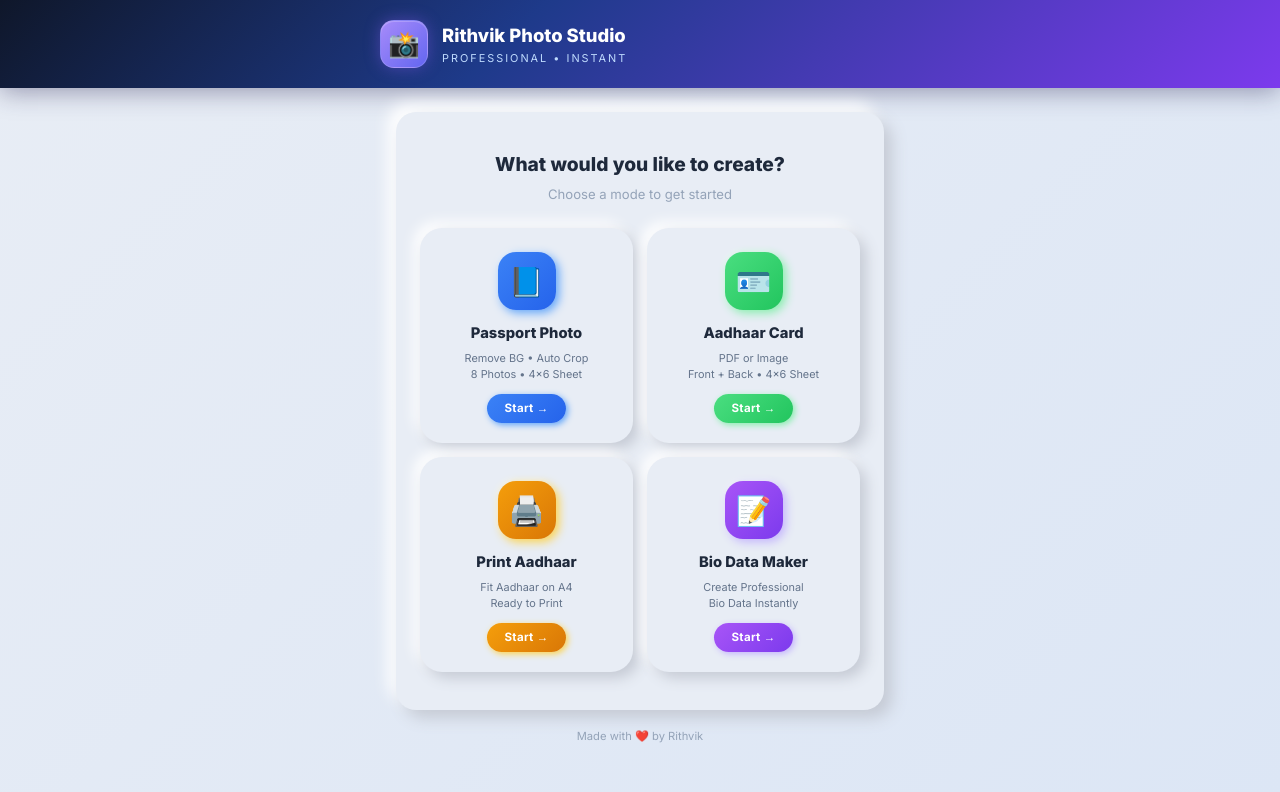
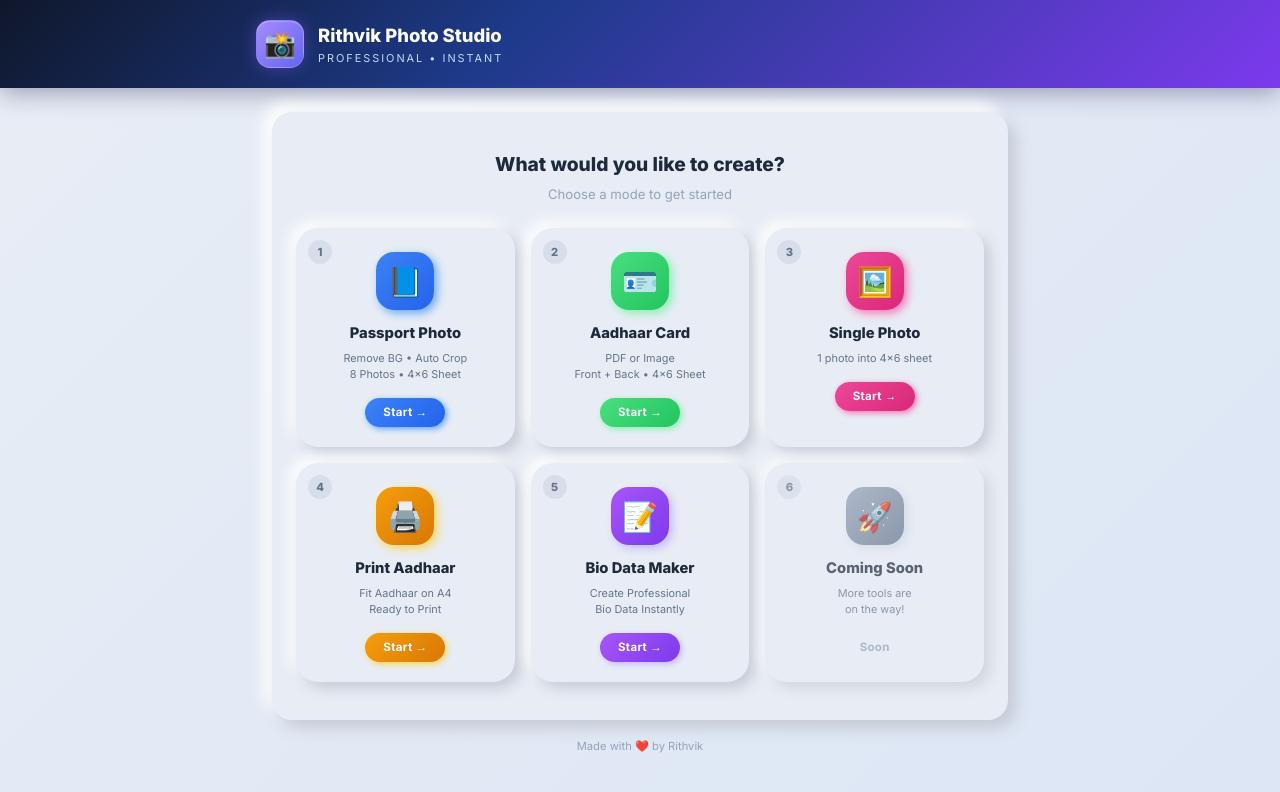
Before and after one commit to thesonukumar/rithvik-passport-photo-maker-ai, a React (Vite) app: page / in a window 1280 px wide. Shown: the top 792 px of the page. Built offline with nearby package versions, Linux system fonts and the light colour scheme.

Commit message:
introduced 1 more feature "single photo in 4X6 sheet"

```diff
--- a/src/App.jsx
+++ b/src/App.jsx
@@ -55,7 +55,7 @@ export default function App() {
 
       {/* Header */}
       <header className="header-gradient" style={{ padding: '20px 24px' }}>
-        <div style={{ maxWidth: '520px', margin: '0 auto', display: 'flex', alignItems: 'center', justifyContent: 'space-between' }}>
+        <div style={{ maxWidth: !mode ? '768px' : '520px', margin: '0 auto', display: 'flex', alignItems: 'center', justifyContent: 'space-between', transition: 'max-width 0.3s ease' }}>
           <div style={{ display: 'flex', alignItems: 'center', gap: '14px' }}>
             <div style={{
               width: '48px', height: '48px', borderRadius: '14px',
@@ -93,7 +93,7 @@ export default function App() {
         </div>
       </header>
 
-      <main style={{ maxWidth: '520px', margin: '0 auto', padding: '24px 16px', display: 'flex', flexDirection: 'column', gap: '18px' }}>
+      <main style={{ maxWidth: !mode ? '768px' : '520px', margin: '0 auto', padding: '24px 16px', display: 'flex', flexDirection: 'column', gap: '18px', transition: 'max-width 0.3s ease' }}>
 
         {/* HOME SCREEN */}
         {!mode && (
--- a/src/components/Home.jsx
+++ b/src/components/Home.jsx
@@ -16,6 +16,14 @@ const FEATURES = [
     glow: '#86efac',
   },
   {
+    id: 'single-photo',
+    icon: '🖼️',
+    title: 'Single Photo',
+    desc: '1 photo into 4×6 sheet',
+    gradient: 'linear-gradient(135deg, #ec4899, #db2777)',
+    glow: '#f472b6',
+  },
+  {
     id: 'aadhaar-a4',
     icon: '🖨️',
     title: 'Print Aadhaar',
@@ -30,6 +38,15 @@ const FEATURES = [
     desc: 'Create Professional\nBio Data Instantly',
     gradient: 'linear-gradient(135deg, #a855f7, #7c3aed)',
     glow: '#c4b5fd',
+  },
+  {
+    id: 'coming-soon',
+    icon: '🚀',
+    title: 'Coming Soon',
+    desc: 'More tools are\non the way!',
+    gradient: 'linear-gradient(135deg, #94a3b8, #64748b)',
+    glow: '#cbd5e1',
+    disabled: true,
   },
 ]
 
@@ -46,36 +63,58 @@ function Home({ onSelectMode }) {
         </p>
       </div>
 
-      {/* 2x2 Grid */}
+      {/* Grid */}
       <div style={{
         display: 'grid',
-        gridTemplateColumns: '1fr 1fr',
-        gap: '14px',
+        gridTemplateColumns: 'repeat(auto-fit, minmax(210px, 1fr))',
+        gap: '16px',
         width: '100%',
       }}>
-        {FEATURES.map((f) => (
+        {FEATURES.map((f, index) => (
           <button
             key={f.id}
-            onClick={() => onSelectMode(f.id)}
+            onClick={() => {
+              if (!f.disabled) onSelectMode(f.id)
+            }}
             style={{
+              position: 'relative',
               padding: '24px 12px 20px',
               background: '#e8edf5',
               borderRadius: '22px',
               boxShadow: '6px 6px 14px #c5cad4, -6px -6px 14px #ffffff',
-              border: 'none', cursor: 'pointer',
+              border: 'none',
+              cursor: f.disabled ? 'not-allowed' : 'pointer',
               display: 'flex', flexDirection: 'column',
               alignItems: 'center', gap: '12px',
               transition: 'all 0.25s ease',
+              opacity: f.disabled ? 0.7 : 1,
             }}
             onMouseEnter={e => {
+              if (f.disabled) return;
               e.currentTarget.style.transform = 'translateY(-4px)'
               e.currentTarget.style.boxShadow = `8px 8px 20px #c0c5cf, -8px -8px 20px #ffffff, 0 4px 20px ${f.glow}50`
             }}
             onMouseLeave={e => {
+              if (f.disabled) return;
               e.currentTarget.style.transform = 'translateY(0)'
               e.currentTarget.style.boxShadow = '6px 6px 14px #c5cad4, -6px -6px 14px #ffffff'
             }}
           >
+            {/* Number Badge */}
+            <div style={{
+              position: 'absolute',
+              top: '12px', left: '12px',
+              width: '24px', height: '24px',
+              borderRadius: '50%',
+              background: 'rgba(148, 163, 184, 0.2)',
+              color: '#64748b',
+              fontSize: '0.7rem',
+              fontWeight: 800,
+              display: 'flex', alignItems: 'center', justifyContent: 'center'
+            }}>
+              {index + 1}
+            </div>
+
             {/* Icon */}
             <div style={{
               width: '58px', height: '58px', borderRadius: '18px',
@@ -101,12 +140,14 @@ function Home({ onSelectMode }) {
             {/* CTA pill */}
             <div style={{
               padding: '6px 18px', borderRadius: '18px',
-              background: f.gradient,
-              color: 'white', fontSize: '0.72rem', fontWeight: 700,
-              boxShadow: `2px 2px 6px ${f.glow}`,
+              background: f.disabled ? 'transparent' : f.gradient,
+              color: f.disabled ? '#94a3b8' : 'white',
+              fontSize: '0.72rem', fontWeight: 700,
+              boxShadow: f.disabled ? 'none' : `2px 2px 6px ${f.glow}`,
               letterSpacing: '0.3px',
+              marginTop: '4px'
             }}>
-              Start →
+              {f.disabled ? 'Soon' : 'Start →'}
             </div>
           </button>
         ))}
```
